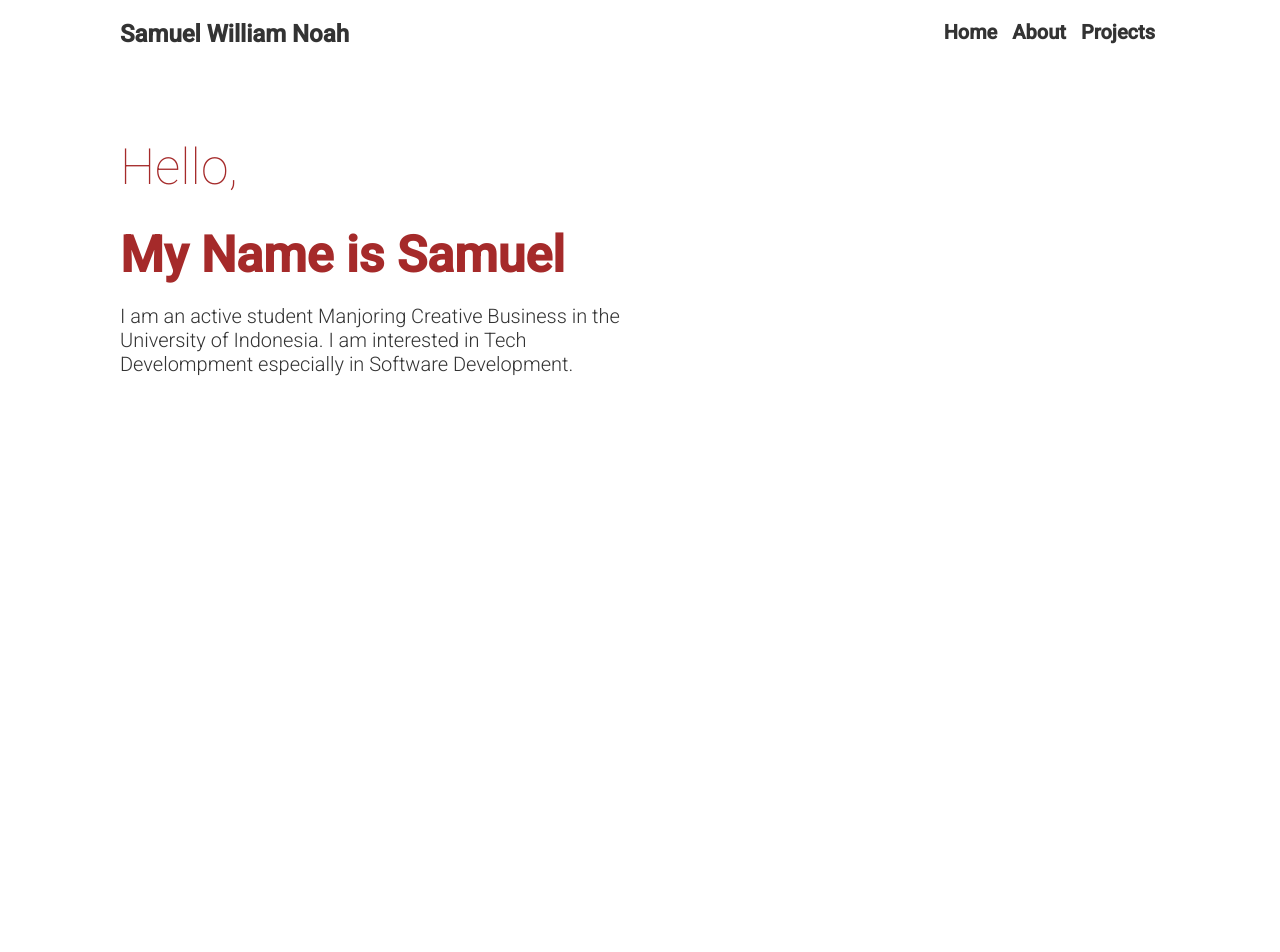
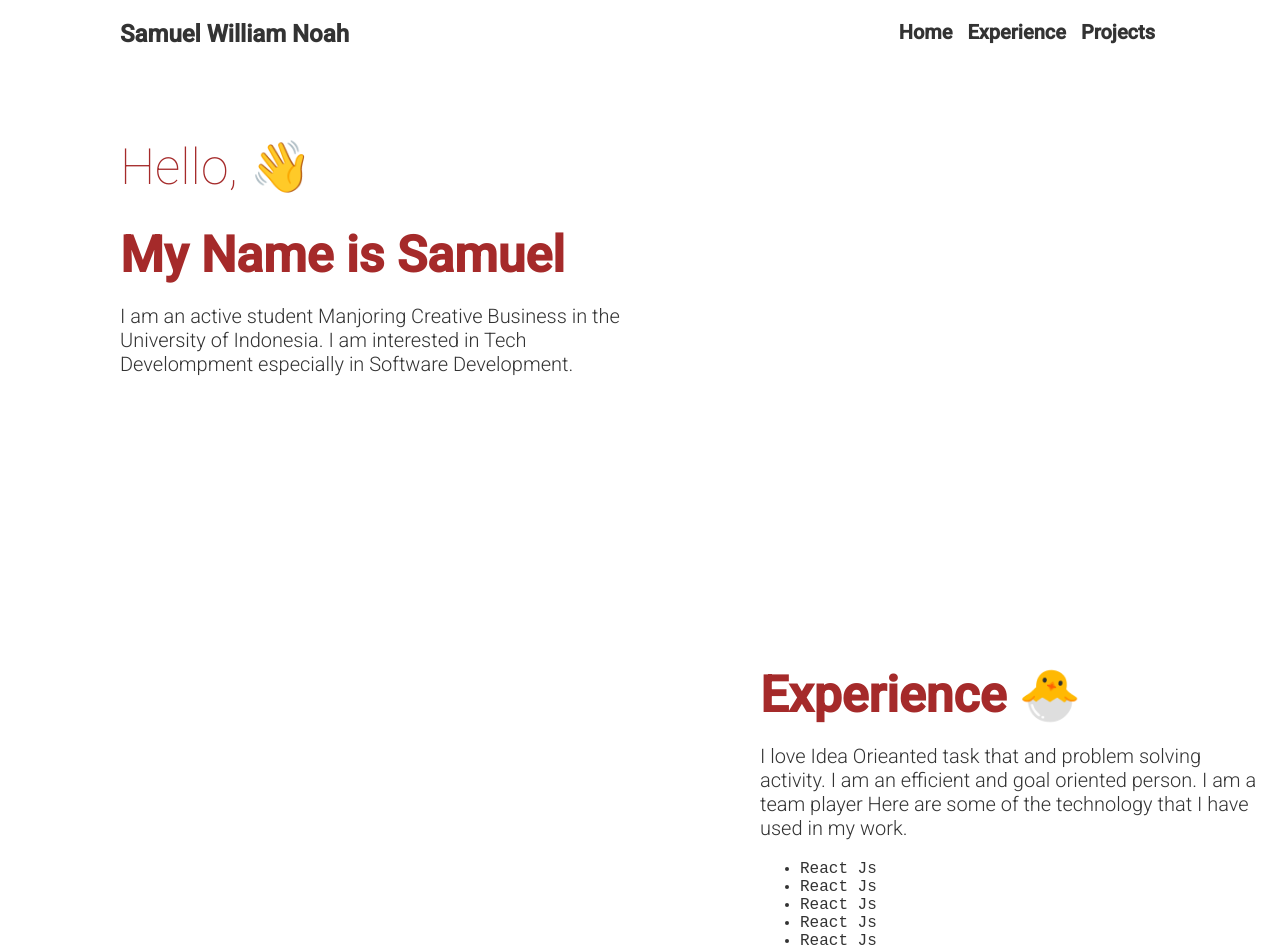
Before and after one commit to samuel-noah/react-app, a React (Create React App) app: page / in a window 1280 px wide. Shown: the top 952 px of the page. Before the commit the page ends 800 px from the top, so only its background shows below. Built offline with nearby package versions, Linux system fonts and the light colour scheme; a web font is replaced by a local one.

Commit message:
Adding scroll effect

```diff
--- a/package.json
+++ b/package.json
@@ -3,12 +3,15 @@
   "version": "0.1.0",
   "private": true,
   "dependencies": {
+    "5": "^0.0.1",
     "@testing-library/jest-dom": "^5.16.2",
     "@testing-library/react": "^12.1.3",
     "@testing-library/user-event": "^13.5.0",
     "react": "^17.0.2",
     "react-dom": "^17.0.2",
+    "react-router-dom": "^5.3.0",
     "react-scripts": "5.0.0",
+    "react-scroll": "^1.8.6",
     "web-vitals": "^2.1.4"
   },
   "scripts": {
--- a/src/App.js
+++ b/src/App.js
@@ -1,16 +1,26 @@
 
-
+import { BrowserRouter as Router, Route, Switch } from 'react-router-dom';
 import Home from './Home';
 import Navbar from './Navbar';
+import Experience from './Experience';
 
 function App() {
   return (
+    <Router>
     <div className="App">
         <Navbar/>
         <div className='content'>
-          <Home></Home>
+
+
+            <Home></Home>
+
+          <Experience></Experience>
+
+
         </div>
     </div>
+
+    </Router>
   );
 }
 
--- /dev/null
+++ b/src/Experience.js
@@ -0,0 +1,23 @@
+const Experience = () => {
+    return (
+        <section className="experience">
+            <h1>Experience &#128035;</h1>
+            <p> I love Idea Orieanted task that and problem solving activity.
+                I am an efficient and goal oriented person. I am a team player
+                Here are some of the technology that I have used in my work.
+            </p>
+            <div className="experience-content">
+                <ul>
+                    <li> React Js </li>
+                    <li> React Js </li>
+                    <li> React Js </li>
+                    <li> React Js </li>
+                    <li> React Js </li>
+                </ul>
+            </div>
+        </section>
+
+     );
+}
+
+export default Experience;
--- a/src/Home.js
+++ b/src/Home.js
@@ -1,13 +1,15 @@
 const Home = () => {
     return (
-        <div className="home">
-            <h5>Hello,</h5>
+
+        <section className="home">
+            <h5>Hello, &#128075;</h5>
             <h1>My Name is Samuel </h1>
             <p> I am an active student Manjoring Creative Business
                 in the University of Indonesia. I am interested in
                 Tech Develompment especially in Software Development.
             </p>
-        </div>
+        </section>
+
      );
 }
 
--- a/src/Navbar.js
+++ b/src/Navbar.js
@@ -1,13 +1,14 @@
-import { Link } from "react-router-dom/cjs/react-router-dom.min";
+// import { Link } from "react-router-dom"
+import { Link } from "react-scroll"
 
 const Navbar = () => {
     return (
         <nav className="navbar">
-            <h2>Samuel William Noah</h2>
+            <h2>Samuel William Noah </h2>
             <div className="links">
-                <a href="/home">Home</a>
-                <a href="/about">About</a>
-                <a href="/projects">Projects</a>
+                <Link to="/">Home</Link>
+                <Link to="experience" smooth ={true} duration = {1000} >Experience</Link>
+                <Link to="/projects">Projects</Link>
             </div>
         </nav>
      );
--- a/src/index.css
+++ b/src/index.css
@@ -32,6 +32,7 @@
 }
 .navbar a:hover {
   color: rgb(206, 21, 21);
+  cursor: pointer;
 
 }
 .navbar a.active {
@@ -120,3 +121,38 @@
   0% {opacity:0;}
   100% {opacity:1;}
 }
+
+.experience{
+  display: flex;
+  flex-direction: column;
+  margin-left: 50%;
+  padding: 20px;
+  margin-top: 200px;
+
+}
+
+.experience h1 {
+  font-family: "Roboto";
+  margin-left: 100px;
+  color: brown;
+  font-size: 50px;
+  font-weight: 600;
+  margin-bottom: 20px;
+  margin-top: 30px;
+
+}
+.experience p{
+  font-family: "Roboto";
+  font-size: 20px;
+  font-weight: 300;
+  margin-bottom: 20px;
+  margin-left: 100px;
+
+}
+
+.experience-content{
+  display: flex;
+  flex-direction: column;
+  margin-left: 100px;
+  font-family: 'Courier New', Courier, monospace;
+}
```
Also changed, not shown: 1 other file (tests, documents, lock files or other folders).
